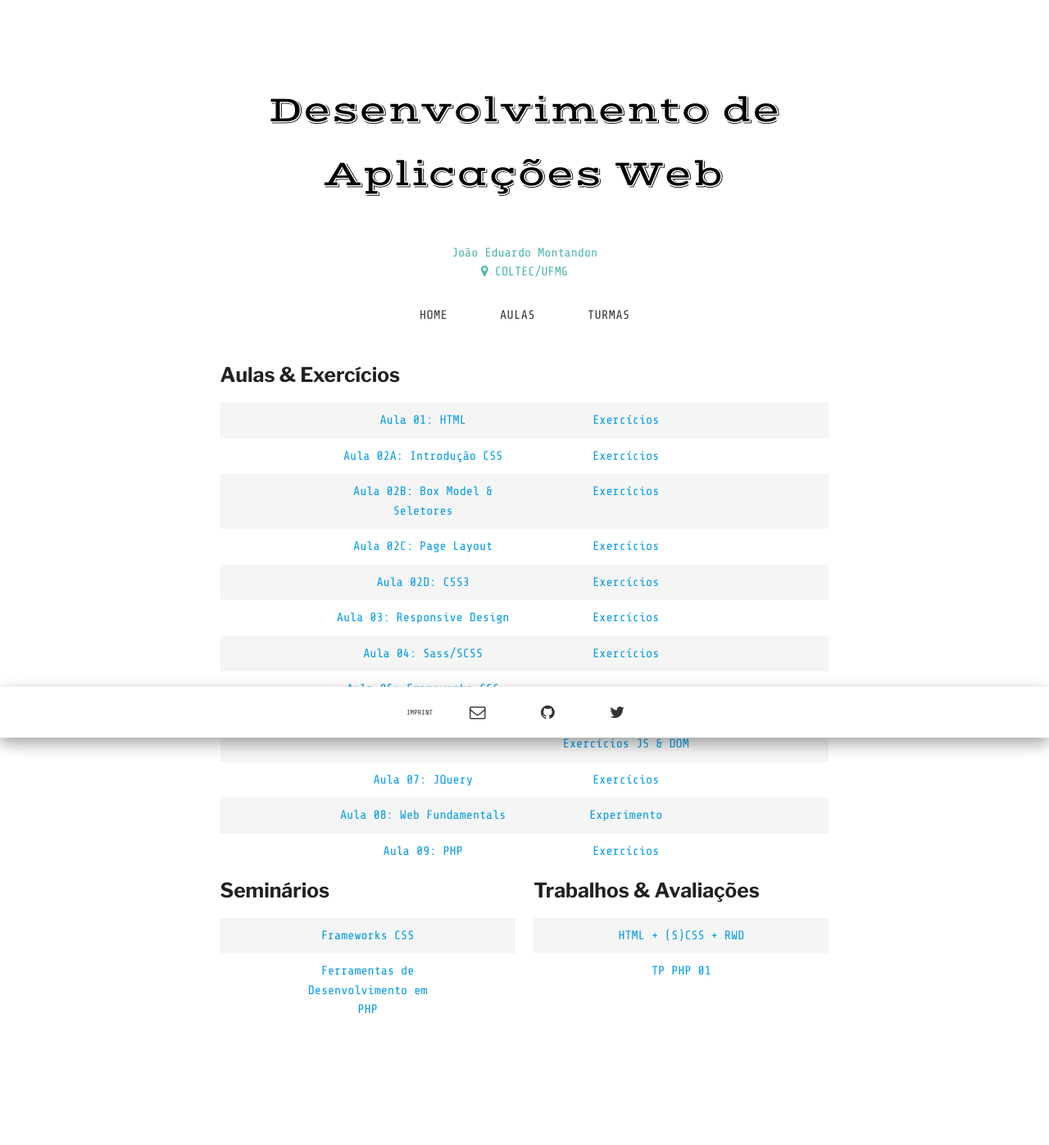
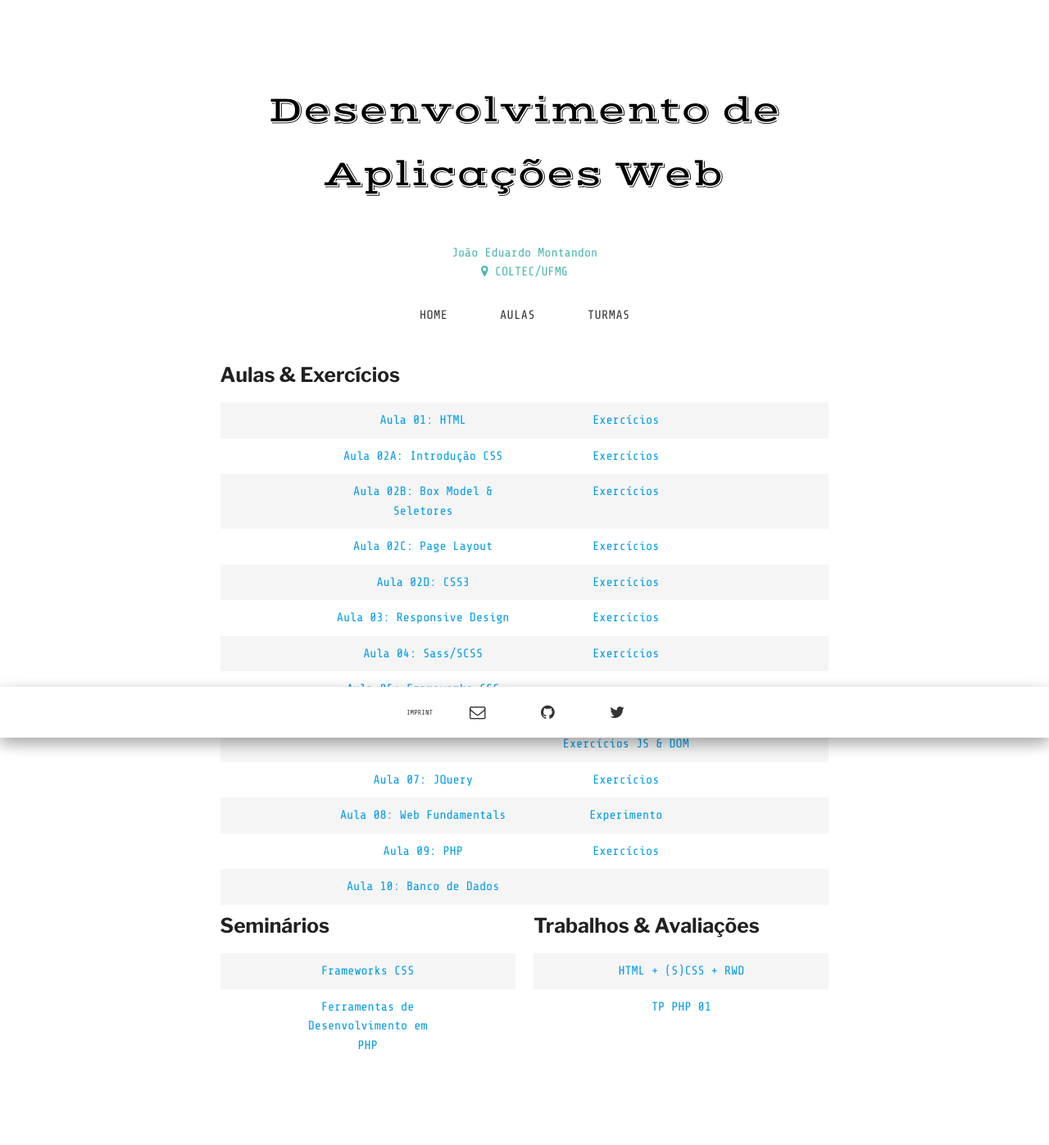
Before and after one commit to COLTEC-DAW/coltec-daw.github.io, a Jekyll site: the page built from classes.html, in a window 1280 px wide. Shown: the whole page at 82% size. Built offline with Jekyll 4.4.1, drawn with Linux system fonts in a browser that asks for light colours; some web fonts are replaced; before the commit the page ends 1354 px from its top, so only the background shows below that.

Commit message:
Adição do link de material de banco de dados.

```diff
--- a/classes.html
+++ b/classes.html
@@ -52,6 +52,10 @@ layout: default
         <div class="col m4 s6 offset-m2"><a href="https://coltec-daw.github.io/Aula-09-PHP/">Aula 09: PHP</a></div>
         <div class="col m4 s6"><a href="https://github.com/COLTEC-DAW/E09-Show-do-Bilhao">Exercícios</a></div>
     </div>
+    <div class="row">
+        <div class="col m4 s6 offset-m2"><a href="https://coltec-daw.github.io/Aula-10-Banco-de-Dados/">Aula 10: Banco de Dados</a></div>
+        <!-- <div class="col m4 s6"><a href="#">Exercícios</a></div> -->
+    </div>
 </div>
 
 
```
